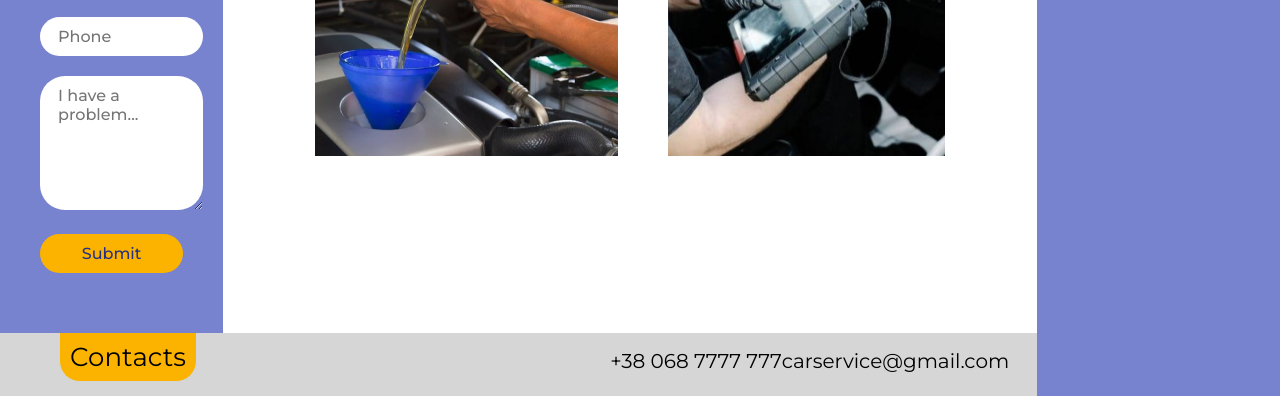
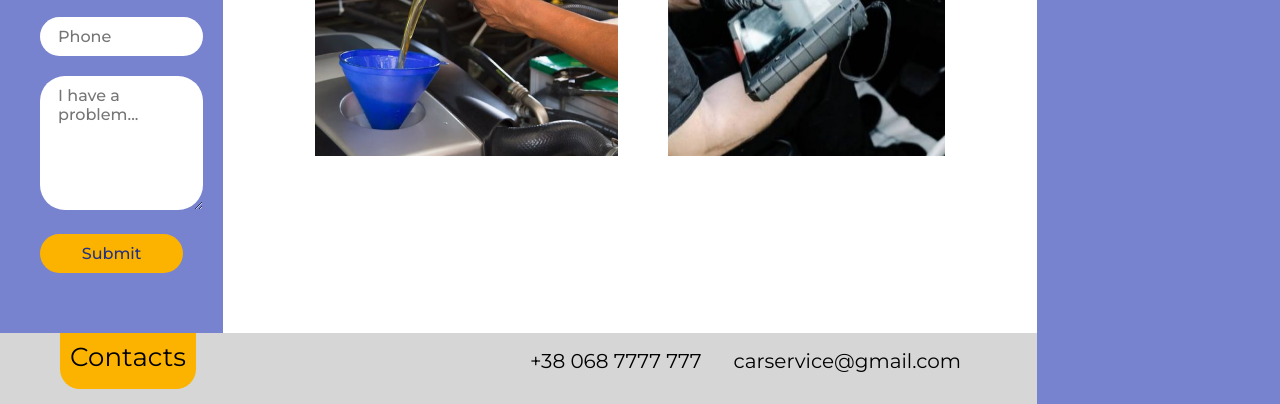
Before and after one commit to sashapanasiuk5/WEB_lab2, a plain HTML site: page index.html in a window 1280 px wide. Shown: the part 599-1003 px from the top of the page. Drawn offline with Linux system fonts and the light colour scheme.

Commit message:
Fix bugs

```diff
--- a/css/styles.css
+++ b/css/styles.css
@@ -142,8 +142,10 @@ footer .info{
 	display: flex;
 	justify-content: space-between;
 	font-size: 20px;
-	padding-top: 16px;
-	width: 40%;
+}
+
+footer .info span{
+	padding: 16px;
 }
 
 footer .title{
```
